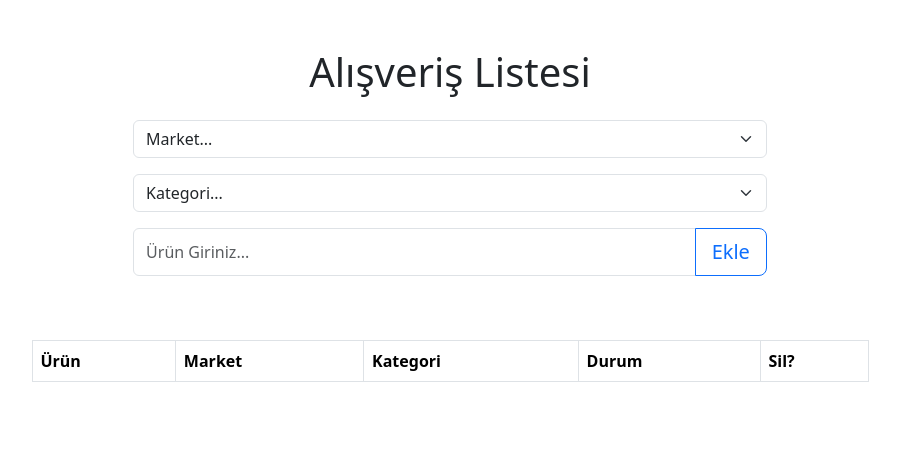
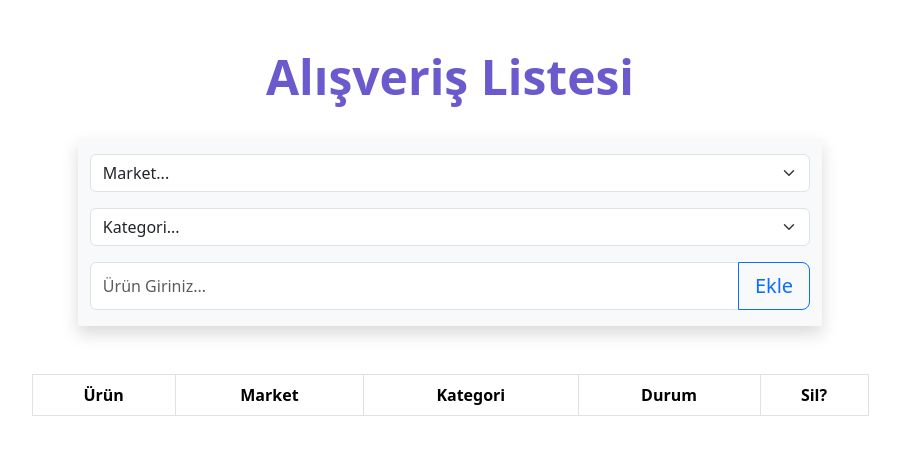
Before and after one commit to skunalan/simple-shopping-list, a React (Vite) app: page / in a window 1280 px wide. Shown: the top 454 px of the page, without its empty margins (190-1090 px from the left). Built offline with nearby package versions, Linux system fonts and the light colour scheme; what js-confetti would draw is missing.

Commit message:
style edited

```diff
--- a/src/App.tsx
+++ b/src/App.tsx
@@ -96,12 +96,13 @@ function App() {
     <>
       <div className="container mt-5 d-flex justify-content-center">
         <div className="row">
-          <h1
-            className="text-center
+          <h1 style={{color: "#6B5ACD"}}
+            className="text-center display-5 fw-bolder
       "
           >
             Alışveriş Listesi
           </h1>
+          <div className="bg-light shadow mt-4">
             <Form className="mt-3" onSubmit={addProduct}>
               <Form.Select
                 value={selectedShop}
@@ -150,8 +151,9 @@ function App() {
             </Form>
           </div>
         </div>
+      </div>
       <div className="container d-flex justify-content-center">
-        <div className="mt-5 w-75">
+        <div className="mt-5 w-75 text-center">
           <Table striped bordered hover>
             <thead>
               <tr>
```
Lines whose indentation alone changed are shown as unchanged.
